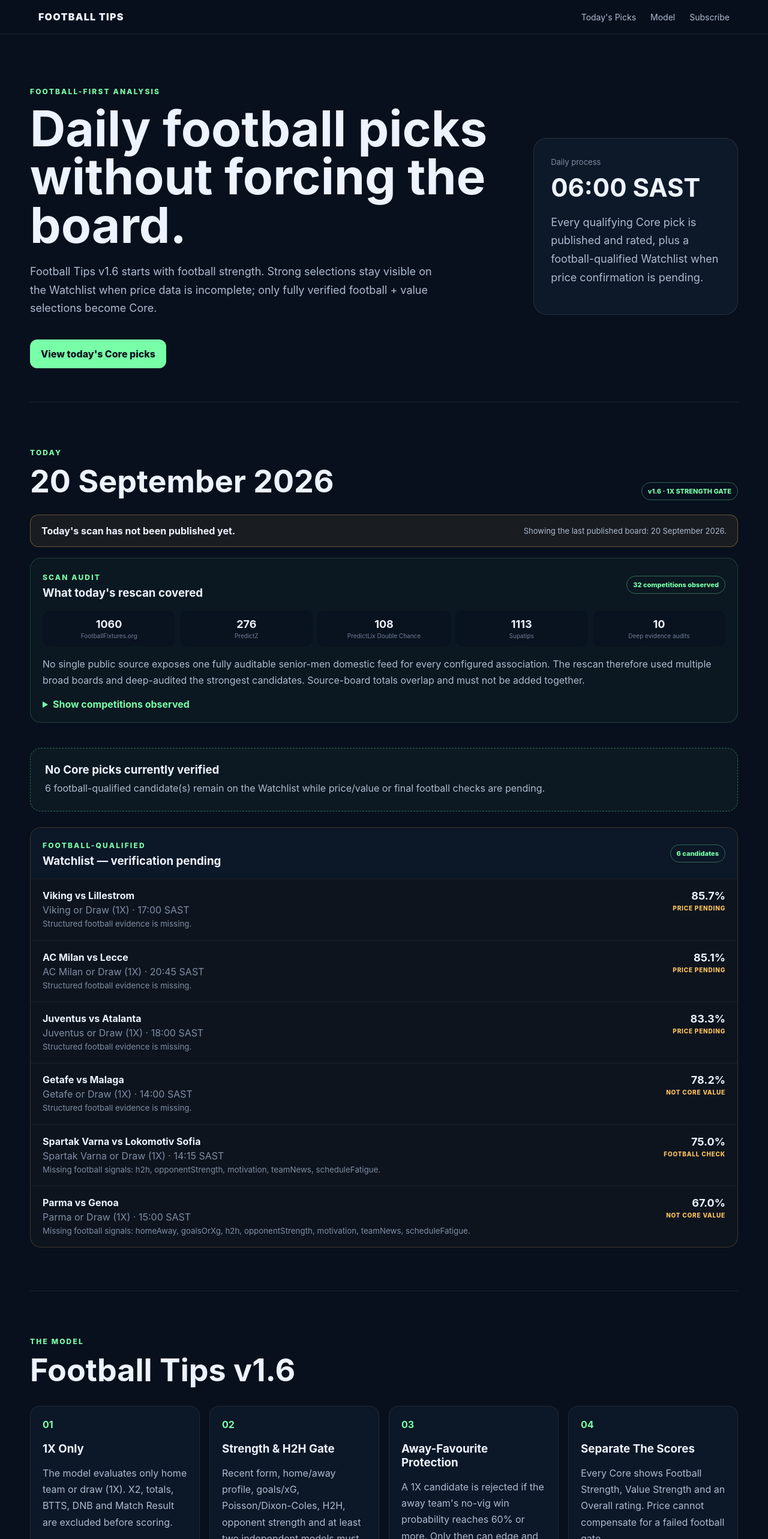
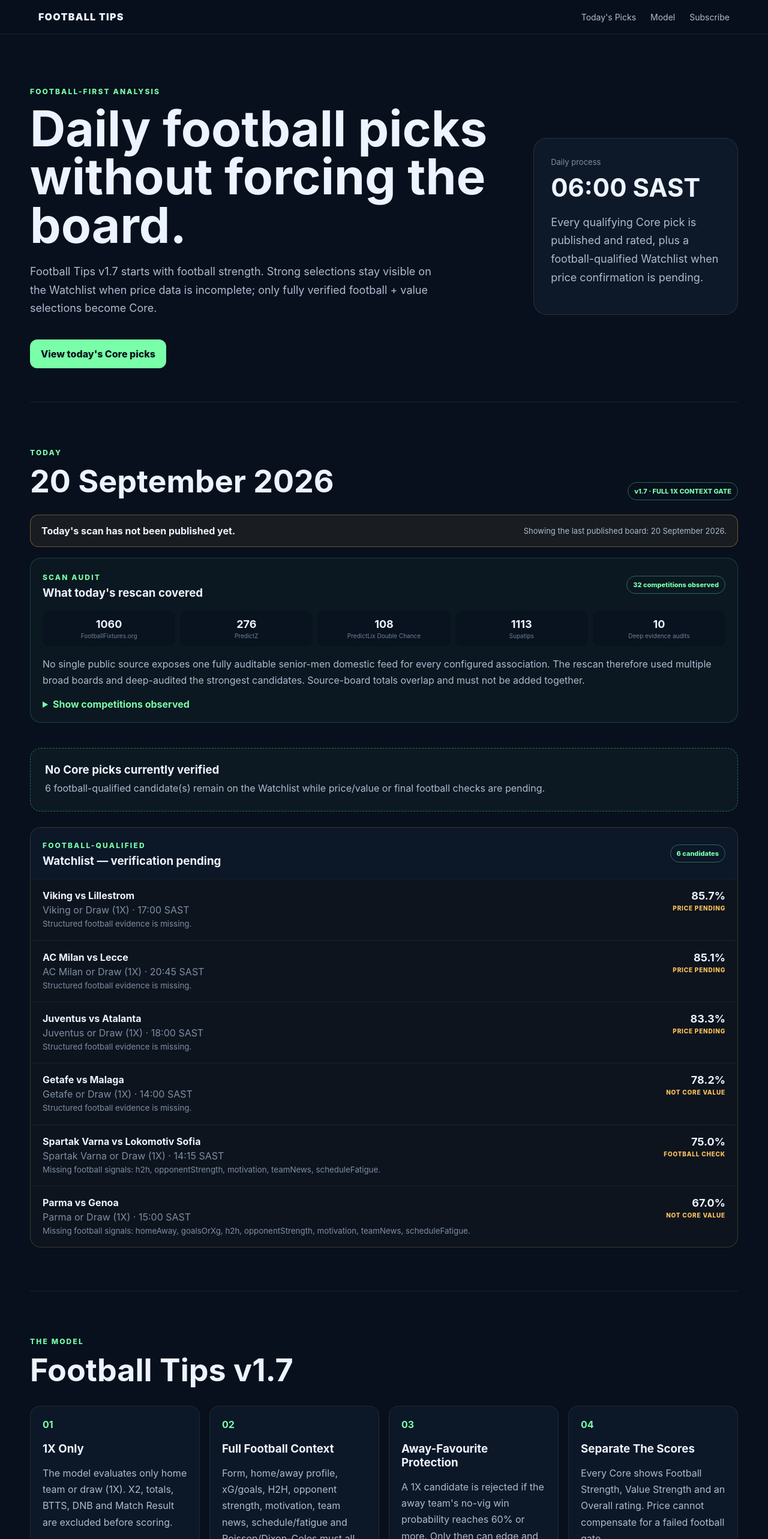
Before and after one commit to BaloyiTK/football-tips, a Next.js app: page / in a window 1280 px wide. Shown: the top 2566 px of the page at 60% size. Built offline with nearby package versions, Linux system fonts and the light colour scheme.

Commit message:
Show v1.7 full context model

```diff
--- a/app/page.jsx
+++ b/app/page.jsx
@@ -125,7 +125,7 @@ export default function HomePage() {
             <span className="eyebrow">FOOTBALL-FIRST ANALYSIS</span>
             <h1>Daily football picks without forcing the board.</h1>
             <p>
-              Football Tips v1.6 starts with football strength. Strong selections stay visible
+              Football Tips v1.7 starts with football strength. Strong selections stay visible
               on the Watchlist when price data is incomplete; only fully verified football +
               value selections become Core.
             </p>
@@ -144,7 +144,7 @@ export default function HomePage() {
               <span className="eyebrow">TODAY</span>
               <h2>{data.date || 'Daily Picks'}</h2>
             </div>
-            <span className="pill">v1.6 · 1X STRENGTH GATE</span>
+            <span className="pill">v1.7 · FULL 1X CONTEXT GATE</span>
           </div>
 
           {loading ? <p className="muted">Loading picks…</p> : null}
@@ -264,10 +264,10 @@ export default function HomePage() {
 
         <section id="method" className="section model-section">
           <span className="eyebrow">THE MODEL</span>
-          <h2>Football Tips v1.6</h2>
+          <h2>Football Tips v1.7</h2>
           <div className="model-grid">
             <div><strong>01</strong><h3>1X Only</h3><p>The model evaluates only home team or draw (1X). X2, totals, BTTS, DNB and Match Result are excluded before scoring.</p></div>
-            <div><strong>02</strong><h3>Strength & H2H Gate</h3><p>Recent form, home/away profile, goals/xG, Poisson/Dixon-Coles, H2H, opponent strength and at least two independent models must be explicitly checked. Major disagreement blocks Core.</p></div>
+            <div><strong>02</strong><h3>Full Football Context</h3><p>Form, home/away profile, xG/goals, H2H, opponent strength, motivation, team news, schedule/fatigue and Poisson/Dixon-Coles must all be explicitly checked.</p></div>
             <div><strong>03</strong><h3>Away-Favourite Protection</h3><p>A 1X candidate is rejected if the away team's no-vig win probability reaches 60% or more. Only then can edge and EV be considered.</p></div>
             <div><strong>04</strong><h3>Separate The Scores</h3><p>Every Core shows Football Strength, Value Strength and an Overall rating. Price cannot compensate for a failed football gate.</p></div>
           </div>
```
